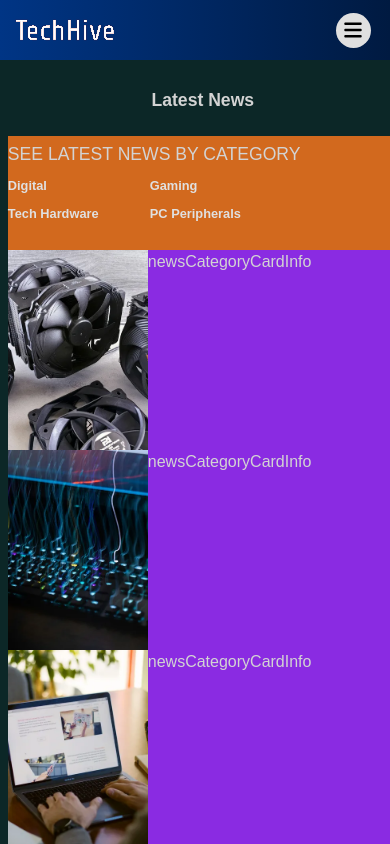
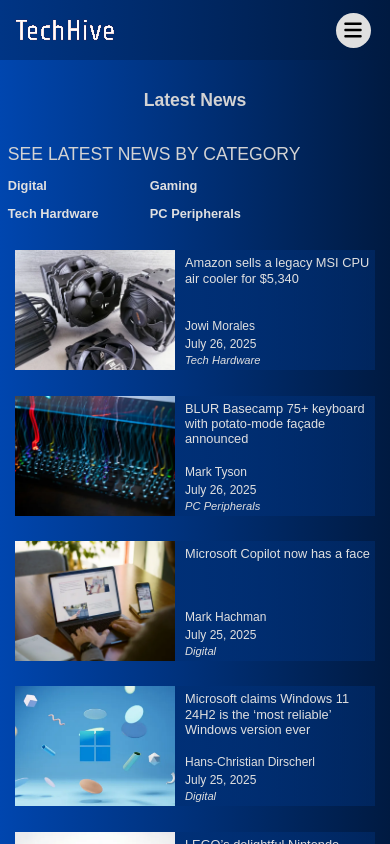
Before and after one commit to Alex-B012/techHive2, a React (Create React App) app: page /news in a window 390 px wide. Shown: the top 844 px of the page. Built offline with nearby package versions, Linux system fonts and the light colour scheme; a web font is replaced by a local one.

Commit message:
newsList - completed

```diff
--- a/src/App.css
+++ b/src/App.css
@@ -1,7 +1,7 @@
 @import url('https://fonts.googleapis.com/css2?family=Tomorrow:ital,wght@0,100;0,200;0,300;0,400;0,500;0,600;0,700;0,800;0,900;1,100;1,200;1,300;1,400;1,500;1,600;1,700;1,800;1,900&display=swap');
 
 :root {
-  --bg-color: #181872;
+  --bg-color: rgb(24, 24, 114);
   --text-color: aquamarine;
   --link-color: rgb(224, 224, 224);
   --link-color-hover: #ce0000;
@@ -10,6 +10,10 @@
   --video-text-color: aquamarine;
   --video-bg-color: #000a3067;
   --video-text-shadow: rgb(6, 77, 53);
+  --newsCard-bg-color: rgba(0, 47, 117, 0.5);
+  --newsCard-bg-color2: rgba(0, 47, 117);
+  --newsCard-bg-color-hover: rgba(24, 24, 114, 0.3);
+  --newsCard-bg-color-hover2: rgba(24, 24, 114);
 }
 
 html, body {
--- a/src/data/news.ts
+++ b/src/data/news.ts
@@ -411,7 +411,7 @@
          video: "",
       },
       article_author: {
-         name: ``,
+         name: `Mark Tyson`,
          img: "",
       },
       date: " July 26, 2025",
--- a/src/pages/NewsList/NewsListArea/NewCategoryCards/NewsCategoryCard/NewsCategoryCard.tsx
+++ b/src/pages/NewsList/NewsListArea/NewCategoryCards/NewsCategoryCard/NewsCategoryCard.tsx
@@ -1,3 +1,4 @@
+import { Link } from 'react-router-dom'
 import { NewsItem } from '../../../../../types/newsPanel'
 import './newsCategoryCard.css'
 import NewsCategoryCardInfo from './NewsCategoryCardInfo/NewsCategoryCardInfo'
@@ -8,11 +9,10 @@
 
 function NewsCategoryCard({ data }: NewsCategoryCardProp) {
    return (
-      <div className='newsCategoryCard__container'>
+      <Link className='newsCategoryCard__container' to={""}>
          <img className='newsCategoryCard__img' src={data.article_img.img} alt={data.article_img.name} />
-         < NewsCategoryCardInfo title={data.title} author={data.article_author.name} date={data.date} />
-
-      </div>
+         < NewsCategoryCardInfo title={data.title} author={data.article_author.name} date={data.date} category={data.category} />
+      </Link>
    )
 }
 
--- a/src/pages/NewsList/NewsListArea/NewCategoryCards/NewsCategoryCard/NewsCategoryCardInfo/NewsCategoryCardInfo.tsx
+++ b/src/pages/NewsList/NewsListArea/NewCategoryCards/NewsCategoryCard/NewsCategoryCardInfo/NewsCategoryCardInfo.tsx
@@ -4,11 +4,16 @@
    title: string;
    author: string;
    date: string;
+   category: string;
 }
 
-function NewsCategoryCardInfo({ title, author, date }: NewsCategoryCardInfoProp) {
+function NewsCategoryCardInfo({ title, author, date, category }: NewsCategoryCardInfoProp) {
    return (
-      <div>newsCategoryCardInfo</div>
+      <div className="newsCategoryCardInfo__container">
+         <h4 className="newsCategoryCardInfo__title">{title}</h4>
+         <p className="newCategoryCardInfo__info"><span>{`${author}`}</span><span>, </span><span>{` ${date}`}</span></p>
+         <p className="newsCategoryCardInfo__category">{category}</p>
+      </div>
    )
 }
 
--- a/src/pages/NewsList/NewsListArea/NewCategoryCards/NewsCategoryCard/NewsCategoryCardInfo/newsCategoryCardInfo.css
+++ b/src/pages/NewsList/NewsListArea/NewCategoryCards/NewsCategoryCard/NewsCategoryCardInfo/newsCategoryCardInfo.css
@@ -1,7 +1,128 @@
-.newsCategoryCard__title {
+.newsCategoryCardInfo__container {
    display: grid;
+   grid-template-rows: 90px repeat(2, 30px);
+   row-gap: 0;
+   padding: 10px;
+   padding-left: 20px;
 }
 
-.newsCategoryCard__info {
-   display: grid;
+.newsCategoryCardInfo__title {
+   font-size: 1.1em;
 }
+
+.newCategoryCardInfo__info {
+   display: flex;
+   flex-direction: row;
+   font-size: 1em;
+   color: var(--link-color);
+}
+
+.newCategoryCardInfo__info span {
+   white-space: nowrap;
+}
+
+.newCategoryCardInfo__info span:nth-child(2) {
+   padding-right: 0.5vw;
+}
+
+.newsCategoryCardInfo__category {
+   font-style: italic;
+   font-size: 0.95em;
+   color: var(--link-color);
+}
+
+@media screen and (max-width: 1200px) {
+   .newsCategoryCardInfo__container {
+      grid-template-rows: 75px repeat(2, 25px);
+   }
+
+   .newsCategoryCardInfo__title {
+      font-size: 0.95em;
+   }
+
+   .newCategoryCardInfo__info {
+      font-size: 0.9em;
+   }
+
+   .newsCategoryCardInfo__category {
+      font-size: 0.85em;
+   }
+}
+
+@media screen and (max-width: 1000px) {
+   .newsCategoryCardInfo__container {
+      grid-template-rows: 62px repeat(2, 20px);
+   }
+
+   .newsCategoryCardInfo__title {
+      font-size: 0.85em;
+   }
+
+   .newCategoryCardInfo__info {
+      font-size: 0.8em;
+   }
+
+   .newsCategoryCardInfo__category {
+      font-size: 0.75em;
+   }
+}
+
+@media screen and (max-width: 800px) {}
+
+@media screen and (max-width: 500px) {
+   .newsCategoryCardInfo__container {
+      grid-template-rows: 52px repeat(2, 20px);
+      padding: 5px;
+      padding-left: 10px;
+   }
+}
+
+@media screen and (max-width: 450px) {
+   .newsCategoryCardInfo__container {
+      grid-template-rows: 57px repeat(2, 17px);
+   }
+
+   .newsCategoryCardInfo__title {
+      font-size: 0.80em;
+   }
+
+   .newCategoryCardInfo__info {
+      font-size: 0.75em;
+   }
+
+   .newsCategoryCardInfo__category {
+      font-size: 0.70em;
+   }
+}
+
+@media screen and (max-width: 400px) {
+   .newsCategoryCardInfo__container {
+      grid-template-rows: 62px 35px 17px;
+   }
+
+   .newCategoryCardInfo__info {
+      display: flex;
+      flex-direction: column;
+   }
+
+   .newCategoryCardInfo__info span:nth-child(2) {
+      display: none;
+   }
+}
+
+
+@media screen and (max-width: 350px) {
+   .newCategoryCardInfo__info {
+      padding: 3px 0;
+      font-size: 0.70em;
+   }
+
+   .newCategoryCardInfo__info span {
+      max-height: 17px;
+   }
+
+   .newsCategoryCardInfo__category {
+      padding-top: 2px;
+      font-size: 0.60em;
+   }
+}
--- a/src/pages/NewsList/NewsListArea/NewCategoryCards/NewsCategoryCard/newsCategoryCard.css
+++ b/src/pages/NewsList/NewsListArea/NewCategoryCards/NewsCategoryCard/newsCategoryCard.css
@@ -1,24 +1,76 @@
 .newsCategoryCard__container {
-   width: 100%;
+   max-width: 700px;
+   margin: 0 auto;
    display: grid;
-   grid-template-columns: minmax(140px, 200px) minmax(250px, 600px);
-   grid-template-rows: minmax(140px, 200px);
-   background-color: blueviolet;
+   grid-template-columns: minmax(120px, 200px) minmax(250px, 600px);
+   grid-template-rows: minmax(120px, 160px);
+   background: linear-gradient(270deg, var(--newsCard-bg-color) 0%, var(--newsCard-bg-color2)100%);
+   color: var(--link-color);
+   text-decoration: none;
+   transition: all 2s;
+}
+
+.newsCategoryCard__container:hover {
+   background: linear-gradient(270deg, var(--newsCard-bg-color-hover) 0%, var(--newsCard-bg-color-hover2)100%);
+   color: var(--link-color-hover);
+   transition: all 0.5s;
 }
 
 .newsCategoryCard__img {
    width: 100%;
-   min-width: 140px;
-   max-width: 300px;
+   min-width: 100px;
+   max-width: 200px;
    height: 100%;
    display: grid;
    object-fit: cover;
 }
 
-@media screen and (max-width: 1200px) {}
+@media screen and (max-width: 1200px) {
+   .newsCategoryCard__container {
+      grid-template-columns: 180px minmax(250px, 400px);
+      grid-template-rows: 140px;
+   }
+}
 
-@media screen and (max-width: 1000px) {}
+@media screen and (max-width: 1000px) {
+   .newsCategoryCard__container {
+      grid-template-columns: 160px minmax(250px, 350px);
+      grid-template-rows: 120px;
+   }
+}
 
-@media screen and (max-width: 800px) {}
+@media screen and (max-width: 800px) {
+   .newsCategoryCard__container {
+      grid-template-columns: 160px minmax(250px, 300px);
+      grid-template-rows: 120px;
+   }
+}
 
-@media screen and (max-width: 500px) {}
+@media screen and (max-width: 500px) {
+   .newsCategoryCard__container {
+      grid-template-columns: 140px minmax(170px, 300px);
+      grid-template-rows: 100px;
+   }
+}
+
+@media screen and (max-width: 450px) {
+   .newsCategoryCard__container {
+      grid-template-columns: 140px minmax(130px, 280px);
+      grid-template-rows: 100px;
+   }
+}
+
+
+@media screen and (max-width: 400px) {
+   .newsCategoryCard__container {
+      grid-template-columns: 160px minmax(130px, 200px);
+      grid-template-rows: 120px;
+   }
+}
+
+@media screen and (max-width: 350px) {
+   .newsCategoryCard__container {
+      grid-template-columns: 138px minmax(130px, 200px);
+      /* grid-template-rows: 120px; */
+   }
+}
--- a/src/pages/NewsList/NewsListArea/NewCategoryCards/newCategoryCards.css
+++ b/src/pages/NewsList/NewsListArea/NewCategoryCards/newCategoryCards.css
@@ -1,15 +1,48 @@
 .newCategoryCards__container {
+   display: grid;
+   grid-template-rows: repeat(6, minmax(100px, 160px));
+   grid-template-columns: 1fr;
+   row-gap: 4vh;
    padding: 70px 0 0;
+   width: 100%;
 }
 
 @media screen and (max-width: 1200px) {
    .newCategoryCards__container {
+      grid-template-rows: repeat(6, minmax(100px, 140px));
       padding: 60px 0 0;
    }
 }
 
 @media screen and (max-width: 1000px) {
    .newCategoryCards__container {
+      grid-template-rows: repeat(6, minmax(100px, 120px));
       padding: 50px 0 0;
    }
 }
+
+@media screen and (max-width: 800px) {
+   .newCategoryCards__container {
+      grid-template-rows: repeat(6, 120px);
+   }
+}
+
+@media screen and (max-width: 500px) {
+   .newCategoryCards__container {
+      grid-template-rows: repeat(6, 100px);
+   }
+}
+
+@media screen and (max-width: 450px) {
+   .newCategoryCards__container {
+      grid-template-rows: repeat(6, 100px);
+      row-gap: 3vh;
+   }
+}
+
+@media screen and (max-width: 400px) {
+   .newCategoryCards__container {
+      grid-template-rows: repeat(6, 120px);
+      row-gap: 3vh;
+   }
+}
--- a/src/pages/NewsList/NewsListArea/newsListArea.css
+++ b/src/pages/NewsList/NewsListArea/newsListArea.css
@@ -1,7 +1,6 @@
 .newsListArea__container {
    display: grid;
    padding-top: 3vh;
-   background-color: chocolate;
 }
 
 @media screen and (max-width: 1200px) {
--- a/src/pages/NewsList/newsList.css
+++ b/src/pages/NewsList/newsList.css
@@ -14,7 +14,6 @@
    grid-template-rows: 0.2fr, 1fr;
    align-content: start;
    padding: 40px 2% 90px 0;
-   background-color: rgb(12, 39, 39);
 }
 
 @media screen and (max-width: 1200px) {
```
